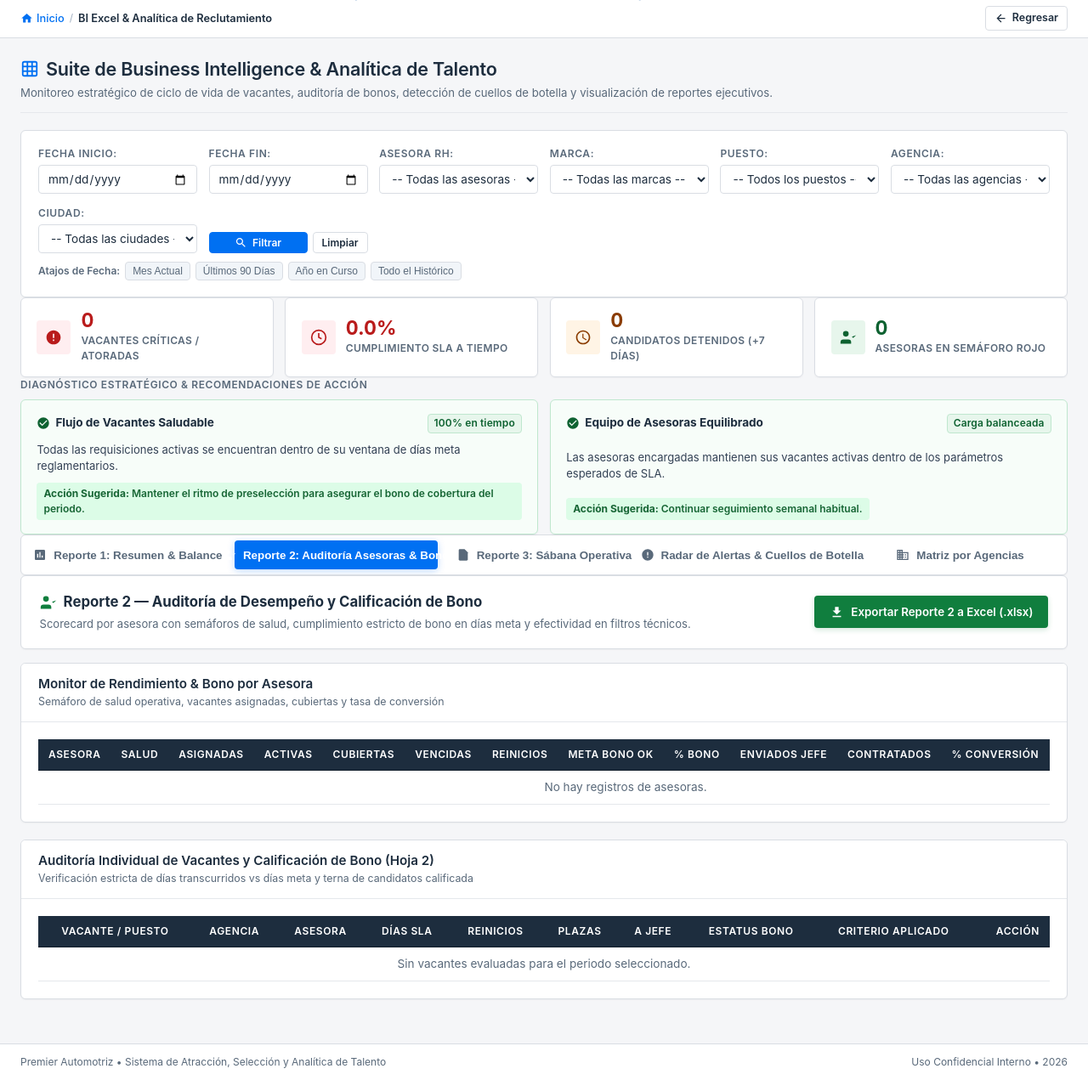
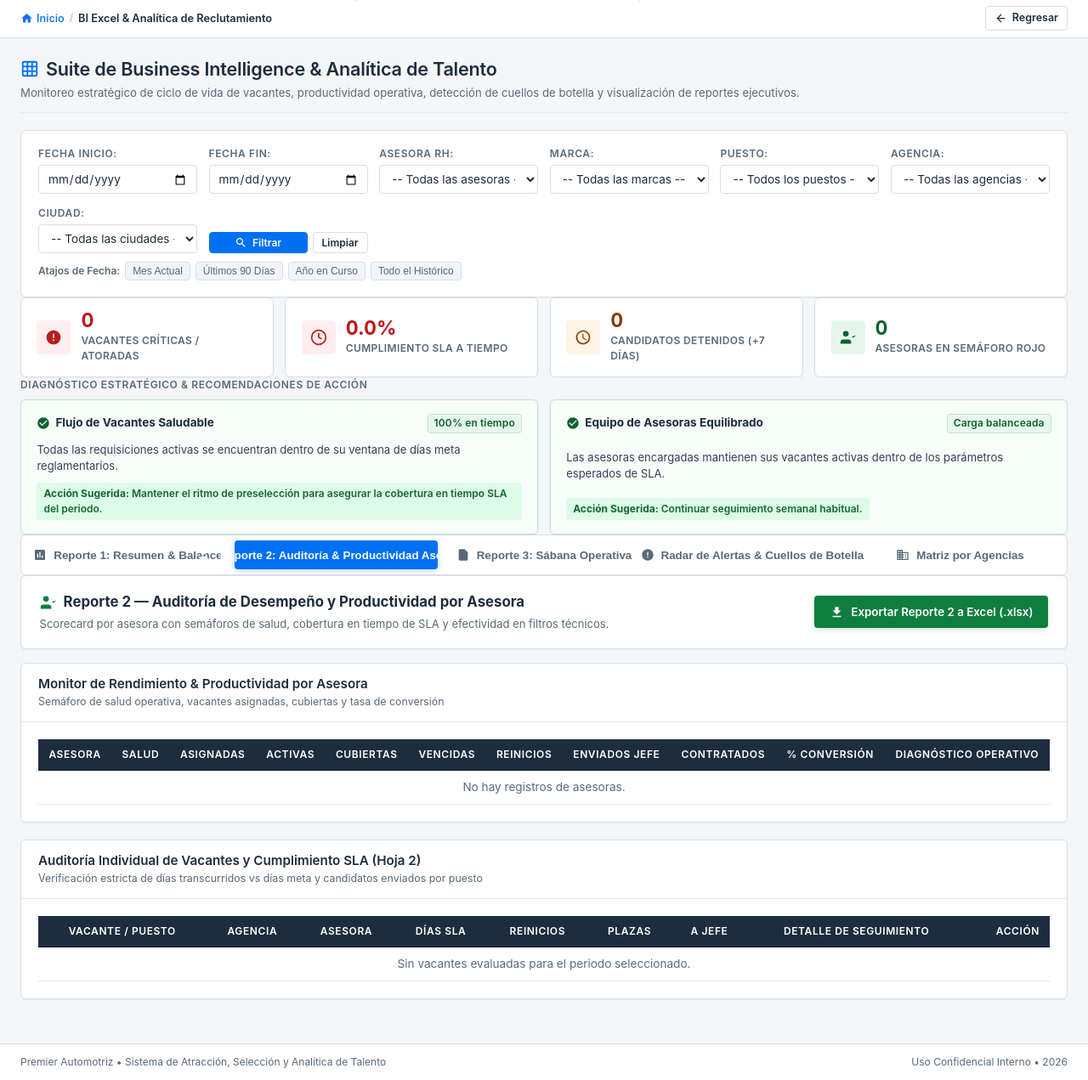
Before and after one commit to Adrionor/HR_Management, a Django app: page /reportes/ in a window 1280 px wide, after a click on "Reporte 2: Auditoría & Productividad Asesoras". Shown: the part 49-1320 px from the top of the page at 85% size. Run offline with Django 5.2, Linux system fonts and the light colour scheme; the visitor is signed in with stand-in values (Sample User, id 1); data comes from the database, SQL or seed files in the repository; data that the repository does not hold is empty; parts of the project's set-up code (start-up, migrations or seed data) failed here and were passed over; some libraries are stand-ins or nearby versions; some web fonts are replaced.

Commit message:
feat(rh): eliminacion completa de referencias a bonos en front y reportes para calculo externo

```diff
--- a/reclutamiento/forms.py
+++ b/reclutamiento/forms.py
@@ -94,7 +94,7 @@ class SolicitudPuestoForm(forms.ModelForm):
             'jefe_inmediato_puesto': forms.TextInput(attrs={'placeholder': 'Puesto del jefe inmediato'}),
             'sueldo_base': forms.NumberInput(attrs={'step': '0.01'}),
             'dias_meta': forms.NumberInput(attrs={'min': '1'}),
-            'esquema_comisiones': forms.Textarea(attrs={'rows': 3, 'placeholder': 'Describe los bonos, comisiones, etc. Si no aplica, déjalo en blanco.'}),
+            'esquema_comisiones': forms.Textarea(attrs={'rows': 3, 'placeholder': 'Describe las comisiones, incentivos o variables del puesto. Si no aplica, déjalo en blanco.'}),
             'comentarios': forms.Textarea(attrs={'rows': 3, 'placeholder': 'Comentarios u observaciones adicionales sobre la requisición'}),
         }
 
--- a/reclutamiento/tests.py
+++ b/reclutamiento/tests.py
@@ -230,13 +230,13 @@ class HRManagementTests(TestCase):
         self.assertIn("Resumen Ejecutivo", wb1.sheetnames)
         self.assertIn("Desglose Agencia y Puesto", wb1.sheetnames)
 
-        # 2. Reporte 2: Auditoría y Bono por Asesora
+        # 2. Reporte 2: Auditoría y Productividad por Asesora
         resp2 = self.client.get(reverse('vista_reportes') + '?export=auditoria_bono')
         self.assertEqual(resp2.status_code, 200)
         self.assertEqual(resp2['Content-Type'], xlsx_type)
         wb2 = openpyxl.load_workbook(io.BytesIO(resp2.content))
-        self.assertIn("Auditoría y Bono Asesoras", wb2.sheetnames)
-        self.assertIn("Detalle Vacantes y Bono", wb2.sheetnames)
+        self.assertIn("Auditoría Asesoras", wb2.sheetnames)
+        self.assertIn("Detalle Vacantes y SLA", wb2.sheetnames)
 
         # 3. Reporte 3: Sábana Histórica Filtrable
         resp3 = self.client.get(reverse('vista_reportes') + '?export=sabana_historica')
--- a/reclutamiento/views.py
+++ b/reclutamiento/views.py
@@ -314,11 +314,11 @@ def reportes_view(request):
             response['Content-Disposition'] = f'attachment; filename="reporte_resumen_ejecutivo_{timestamp_str}.xlsx"'
             return response
 
-        # Reporte 2 — Auditoría y Bono por Asesora (.xlsx)
-        elif export_type in ['auditoria_bono', 'excel_2']:
+        # Reporte 2 — Auditoría de Desempeño y Productividad por Asesora (.xlsx)
+        elif export_type in ['auditoria_bono', 'auditoria_asesoras', 'excel_2']:
             buffer = ReportesService.generar_excel_auditoria_bono(filtros, request.user)
             response = HttpResponse(buffer.getvalue(), content_type=xlsx_content_type)
-            response['Content-Disposition'] = f'attachment; filename="reporte_auditoria_bono_{timestamp_str}.xlsx"'
+            response['Content-Disposition'] = f'attachment; filename="reporte_auditoria_asesoras_{timestamp_str}.xlsx"'
             return response
 
         # Reporte 3 — Sábana Histórica Filtrable (.xlsx)
@@ -337,7 +337,7 @@ def reportes_view(request):
             writer.writerow([
                 'ID Vacante', 'Puesto', 'Marca', 'Agencia', 'Ciudad',
                 'Asesora Encargada', 'Fecha Requisición', 'Días Transcurridos', 'Días Meta', 'Estatus SLA',
-                'Plazas Solicitadas', 'Plazas Cubiertas', 'Meta Bono OK'
+                'Plazas Solicitadas', 'Plazas Cubiertas'
             ])
             for p in datos_reporte['puestos']:
                 writer.writerow([
@@ -352,8 +352,7 @@ def reportes_view(request):
                     p.dias_meta,
                     p.estatus_sla,
                     p.cantidad_vacantes,
-                    p.plazas_cubiertas,
-                    "SI" if p.cumplio_meta_bono else "NO"
+                    p.plazas_cubiertas
                 ])
             return response
 
@@ -381,12 +380,12 @@ def reportes_view(request):
             writer = csv.writer(response)
             writer.writerow([
                 'Asesora', 'Email', 'Vacantes Asignadas', 'Activas', 'Vencidas', 'Cubiertas',
-                'Meta Bono OK', 'Plazas Cubiertas', '% Conversión'
+                'Plazas Cubiertas', '% Conversión'
             ])
             for as_data in datos_reporte['asesoras_scorecard']:
                 writer.writerow([
                     as_data['nombre'], as_data['email'], as_data['total_asignadas'], as_data['activas'],
-                    as_data['vencidas'], as_data['cubiertas'], as_data['bono_cumplido'],
+                    as_data['vencidas'], as_data['cubiertas'],
                     as_data['plazas_cubiertas'], f"{as_data['tasa_conversion']}%"
                 ])
             return response
--- a/templates/reclutamiento/crear_vacante.html
+++ b/templates/reclutamiento/crear_vacante.html
@@ -207,7 +207,7 @@
                     {{ form.sueldo_base }}
                 </div>
                 <div class="sap-form-group" style="grid-column: 1 / -1;">
-                    <label for="{{ form.esquema_comisiones.id_for_label }}">Esquema de Comisiones y/o Bonos</label>
+                    <label for="{{ form.esquema_comisiones.id_for_label }}">Esquema de Comisiones e Incentivos del Puesto (si aplica)</label>
                     {{ form.esquema_comisiones }}
                 </div>
             </div>
--- a/templates/reclutamiento/puesto_detalle.html
+++ b/templates/reclutamiento/puesto_detalle.html
@@ -255,7 +255,7 @@
             </div>
             {% if puesto.esquema_comisiones %}
             <div class="sap-kv-item sap-kv-full">
-                <span class="sap-kv-label">Esquema de Comisiones y Bonos</span>
+                <span class="sap-kv-label">Esquema de Comisiones e Incentivos del Puesto</span>
                 <span class="sap-kv-value">{{ puesto.esquema_comisiones|linebreaks }}</span>
             </div>
             {% endif %}
--- a/templates/reclutamiento/recepcion.html
+++ b/templates/reclutamiento/recepcion.html
@@ -386,7 +386,7 @@
                         </div>
                         <div>
                             <h3 class="rh-shortcut-title">Mis Vacantes Asignadas</h3>
-                            <p class="rh-shortcut-desc">Revisa el cumplimiento de SLA, plazas cubiertas y estatus para meta de bono.</p>
+                            <p class="rh-shortcut-desc">Revisa el cumplimiento de SLA, plazas cubiertas y estatus de vacantes.</p>
                         </div>
                     </div>
                     <span class="rh-shortcut-action">
@@ -434,7 +434,7 @@
                         </div>
                         <div>
                             <h3 class="rh-shortcut-title">Reportes & BI Excel</h3>
-                            <p class="rh-shortcut-desc">Métricas analíticas, auditoría de bonos, sábanas generales y exportación Excel.</p>
+                            <p class="rh-shortcut-desc">Métricas analíticas, desempeño de asesoras, sábanas generales y exportación Excel.</p>
                         </div>
                     </div>
                     <span class="rh-shortcut-action">
--- a/templates/reclutamiento/reportes.html
+++ b/templates/reclutamiento/reportes.html
@@ -477,7 +477,7 @@
                 Suite de Business Intelligence & Analítica de Talento
             </h1>
             <p class="sap-page-subtitle">
-                Monitoreo estratégico de ciclo de vida de vacantes, auditoría de bonos, detección de cuellos de botella y visualización de reportes ejecutivos.
+                Monitoreo estratégico de ciclo de vida de vacantes, productividad operativa, detección de cuellos de botella y visualización de reportes ejecutivos.
             </p>
         </div>
     </div>
@@ -679,7 +679,7 @@
         </button>
         <button type="button" class="rh-bi-tab-btn {% if active_tab == 'tab-auditoria' %}active{% endif %}" id="btn-tab-auditoria" role="tab" aria-selected="{% if active_tab == 'tab-auditoria' %}true{% else %}false{% endif %}" aria-controls="tab-auditoria" tabindex="0" onclick="activarPestañaBI('tab-auditoria');">
             <svg class="sap-icon" style="width: 16px; height: 16px;" viewBox="0 0 24 24"><path d="M16 21v-2a4 4 0 0 0-4-4H5a4 4 0 0 0-4 4v2"></path><circle cx="8.5" cy="7" r="4"></circle><polyline points="17 11 19 13 23 9"></polyline></svg>
-            <span>Reporte 2: Auditoría Asesoras & Bono</span>
+            <span>Reporte 2: Auditoría & Productividad Asesoras</span>
         </button>
         <button type="button" class="rh-bi-tab-btn {% if active_tab == 'tab-sabana' %}active{% endif %}" id="btn-tab-sabana" role="tab" aria-selected="{% if active_tab == 'tab-sabana' %}true{% else %}false{% endif %}" aria-controls="tab-sabana" tabindex="0" onclick="activarPestañaBI('tab-sabana');">
             <svg class="sap-icon" style="width: 16px; height: 16px;" viewBox="0 0 24 24"><path d="M14 2H6a2 2 0 0 0-2 2v16a2 2 0 0 0 2 2h12a2 2 0 0 0 2-2V8z"></path><polyline points="14 2 14 8 20 8"></polyline><line x1="16" y1="13" x2="8" y2="13"></line><line x1="16" y1="17" x2="8" y2="17"></line></svg>
@@ -841,7 +841,7 @@
     </div>
 
     <!-- ===================================================================== -->
-    <!-- PANEL 2: REPORTE 2 — AUDITORÍA DE ASESORAS, BONO & RENDIMIENTO        -->
+    <!-- PANEL 2: REPORTE 2 — AUDITORÍA DE ASESORAS & PRODUCTIVIDAD             -->
     <!-- ===================================================================== -->
     <div id="tab-auditoria" class="rh-bi-panel {% if active_tab == 'tab-auditoria' %}active{% endif %}" role="tabpanel" aria-labelledby="btn-tab-auditoria">
         <!-- Encabezado de Reporte y Botón Exportar -->
@@ -849,10 +849,10 @@
             <div>
                 <h2 class="rh-report-action-title">
                     <svg class="sap-icon" style="color: #107e3e; width: 20px; height: 20px;" viewBox="0 0 24 24"><path d="M16 21v-2a4 4 0 0 0-4-4H5a4 4 0 0 0-4 4v2"></path><circle cx="8.5" cy="7" r="4"></circle><polyline points="17 11 19 13 23 9"></polyline></svg>
-                    Reporte 2 — Auditoría de Desempeño y Calificación de Bono
+                    Reporte 2 — Auditoría de Desempeño y Productividad por Asesora
                 </h2>
                 <div class="rh-report-action-desc">
-                    Scorecard por asesora con semáforos de salud, cumplimiento estricto de bono en días meta y efectividad en filtros técnicos.
+                    Scorecard por asesora con semáforos de salud, cobertura en tiempo de SLA y efectividad en filtros técnicos.
                 </div>
             </div>
             <a href="{% url 'vista_reportes' %}?export=auditoria_bono&fecha_desde={{ filtros_aplicados.fecha_desde }}&fecha_hasta={{ filtros_aplicados.fecha_hasta }}&asesora={{ filtros_aplicados.asesora }}&puesto={{ filtros_aplicados.puesto }}&agencia={{ filtros_aplicados.agencia }}&marca={{ filtros_aplicados.marca }}&ciudad={{ filtros_aplicados.ciudad }}" class="rh-btn-excel-export">
@@ -865,7 +865,7 @@
         <div class="sap-card" style="margin-bottom: 1.25rem;">
             <div class="sap-card-header">
                 <div>
-                    <h3 class="sap-card-title">Monitor de Rendimiento & Bono por Asesora</h3>
+                    <h3 class="sap-card-title">Monitor de Rendimiento & Productividad por Asesora</h3>
                     <div style="font-size: 0.775rem; color: var(--sap-muted);">Semáforo de salud operativa, vacantes asignadas, cubiertas y tasa de conversión</div>
                 </div>
             </div>
@@ -881,8 +881,6 @@
                                 <th style="text-align: center;">Cubiertas</th>
                                 <th style="text-align: center;">Vencidas</th>
                                 <th style="text-align: center;">Reinicios</th>
-                                <th style="text-align: center;">Meta Bono OK</th>
-                                <th style="text-align: center;">% Bono</th>
                                 <th style="text-align: center;">Enviados Jefe</th>
                                 <th style="text-align: center;">Contratados</th>
                                 <th style="text-align: center;">% Conversión</th>
@@ -913,14 +911,6 @@
                                     {% endif %}
                                 </td>
                                 <td style="text-align: center;" class="tabular-nums">{{ a.reiniciadas }}</td>
-                                <td style="text-align: center;" class="tabular-nums">
-                                    <span class="sap-badge sap-badge-success" style="font-weight: 700;">{{ a.bono_cumplido }}</span>
-                                </td>
-                                <td style="text-align: center;" class="tabular-nums">
-                                    <strong style="color: {% if a.bono_pct >= 80 %}var(--sap-success-text){% elif a.bono_pct >= 50 %}var(--sap-warning-text){% else %}var(--sap-error-text){% endif %};">
-                                        {{ a.bono_pct }}%
-                                    </strong>
-                                </td>
                                 <td style="text-align: center;" class="tabular-nums">{{ a.enviados_jefe }}</td>
                                 <td style="text-align: center;" class="tabular-nums" style="font-weight: 600;">{{ a.contratados }}</td>
                                 <td style="text-align: center;" class="tabular-nums">{{ a.tasa_conversion }}%</td>
@@ -928,7 +918,7 @@
                             </tr>
                             {% empty %}
                             <tr>
-                                <td colspan="13" style="text-align: center; padding: 2rem; color: var(--sap-muted);">No hay registros de asesoras.</td>
+                                <td colspan="11" style="text-align: center; padding: 2rem; color: var(--sap-muted);">No hay registros de asesoras.</td>
                             </tr>
                             {% endfor %}
                         </tbody>
@@ -937,17 +927,17 @@
             </div>
         </div>
 
-        <!-- Hoja 2 de Reporte 2 en vivo: Detalle de Vacantes Evaluadas para Bono -->
+        <!-- Hoja 2 de Reporte 2 en vivo: Detalle de Vacantes y Cumplimiento SLA -->
         <div class="sap-card">
             <div class="sap-card-header">
                 <div>
-                    <h3 class="sap-card-title">Auditoría Individual de Vacantes y Calificación de Bono (Hoja 2)</h3>
-                    <div style="font-size: 0.775rem; color: var(--sap-muted);">Verificación estricta de días transcurridos vs días meta y terna de candidatos calificada</div>
+                    <h3 class="sap-card-title">Auditoría Individual de Vacantes y Cumplimiento SLA (Hoja 2)</h3>
+                    <div style="font-size: 0.775rem; color: var(--sap-muted);">Verificación estricta de días transcurridos vs días meta y candidatos enviados por puesto</div>
                 </div>
             </div>
             <div class="sap-card-body">
                 <div class="table-responsive">
-                    <table class="display sap-table" style="width:100%" id="tablaDetalleBono">
+                    <table class="display sap-table" style="width:100%" id="tablaDetalleSLA">
                         <thead>
                             <tr>
                                 <th>Vacante / Puesto</th>
@@ -957,8 +947,7 @@
                                 <th style="text-align: center;">Reinicios</th>
                                 <th style="text-align: center;">Plazas</th>
                                 <th style="text-align: center;">A Jefe</th>
-                                <th style="text-align: center;">Estatus Bono</th>
-                                <th>Criterio Aplicado</th>
+                                <th>Detalle de Seguimiento</th>
                                 <th style="text-align: right;">Acción</th>
                             </tr>
                         </thead>
@@ -993,13 +982,6 @@
                                 </td>
                                 <td style="text-align: center;" class="tabular-nums">{{ vac.plazas_cubiertas }} / {{ vac.plazas_solicitadas }}</td>
                                 <td style="text-align: center;" class="tabular-nums" style="font-weight: 600;">{{ vac.candidatos_jefe }}</td>
-                                <td style="text-align: center;">
-                                    {% if vac.cumple_bono %}
-                                        <span class="sap-badge sap-badge-success" style="font-weight: 700;">Meta Bono OK</span>
-                                    {% else %}
-                                        <span class="sap-badge sap-badge-neutral">Pendiente</span>
-                                    {% endif %}
-                                </td>
                                 <td style="font-size: 0.775rem; color: #334155;">{{ vac.criterio }}</td>
                                 <td style="text-align: right;">
                                     <a href="{% url 'puesto_detalle' vac.id %}" class="sap-btn sap-btn-secondary sap-btn-sm" style="padding: 2px 8px;">
@@ -1009,7 +991,7 @@
                             </tr>
                             {% empty %}
                             <tr>
-                                <td colspan="10" style="text-align: center; padding: 2rem; color: var(--sap-muted);">Sin vacantes evaluadas para el periodo seleccionado.</td>
+                                <td colspan="9" style="text-align: center; padding: 2rem; color: var(--sap-muted);">Sin vacantes evaluadas para el periodo seleccionado.</td>
                             </tr>
                             {% endfor %}
                         </tbody>
@@ -1065,7 +1047,6 @@
                                 <th>Fecha Solicitud</th>
                                 <th>Plazas Cubiertas</th>
                                 <th>Días vs SLA</th>
-                                <th>Meta Bono</th>
                                 <th style="text-align: right;">Acción</th>
                             </tr>
                         </thead>
@@ -1096,13 +1077,6 @@
                                         <span class="sap-badge sap-badge-success" style="font-size: 0.75rem; margin-left: 3px;">En tiempo</span>
                                     {% endif %}
                                 </td>
-                                <td>
-                                    {% if p.cumplio_meta_bono %}
-                                        <span class="sap-badge sap-badge-success">Meta Bono OK</span>
-                                    {% else %}
-                                        <span class="sap-badge sap-badge-neutral">Pendiente</span>
-                                    {% endif %}
-                                </td>
                                 <td style="text-align: right;">
                                     <a href="{% url 'puesto_detalle' p.id %}" class="sap-btn sap-btn-secondary sap-btn-sm" style="padding: 2px 7px;">
                                         Expediente &rarr;
@@ -1111,7 +1085,7 @@
                             </tr>
                             {% empty %}
                             <tr>
-                                <td colspan="9" style="text-align: center; padding: 2rem; color: var(--sap-muted);">No se encontraron vacantes con los filtros aplicados.</td>
+                                <td colspan="8" style="text-align: center; padding: 2rem; color: var(--sap-muted);">No se encontraron vacantes con los filtros aplicados.</td>
                             </tr>
                             {% endfor %}
                         </tbody>
@@ -1636,8 +1610,8 @@ document.addEventListener("DOMContentLoaded", function() {
         if ($('#tablaScorecardAsesoras').length && !$.fn.DataTable.isDataTable('#tablaScorecardAsesoras')) {
             $('#tablaScorecardAsesoras').DataTable(dtConfigSpanish);
         }
-        if ($('#tablaDetalleBono').length && !$.fn.DataTable.isDataTable('#tablaDetalleBono')) {
-            $('#tablaDetalleBono').DataTable(dtConfigSpanish);
+        if ($('#tablaDetalleSLA').length && !$.fn.DataTable.isDataTable('#tablaDetalleSLA')) {
+            $('#tablaDetalleSLA').DataTable(dtConfigSpanish);
         }
         if ($('#tablaVacantesAtoradas').length && !$.fn.DataTable.isDataTable('#tablaVacantesAtoradas')) {
             $('#tablaVacantesAtoradas').DataTable(dtConfigSpanish);
```
Also changed, not shown: reclutamiento/admin.py (+0 -7 lines), reclutamiento/services.py (+56 -60 lines), templates/reclutamiento/dashboard.html (+1 -9 lines), templates/reclutamiento/mis_vacantes.html (+1 -9 lines).
